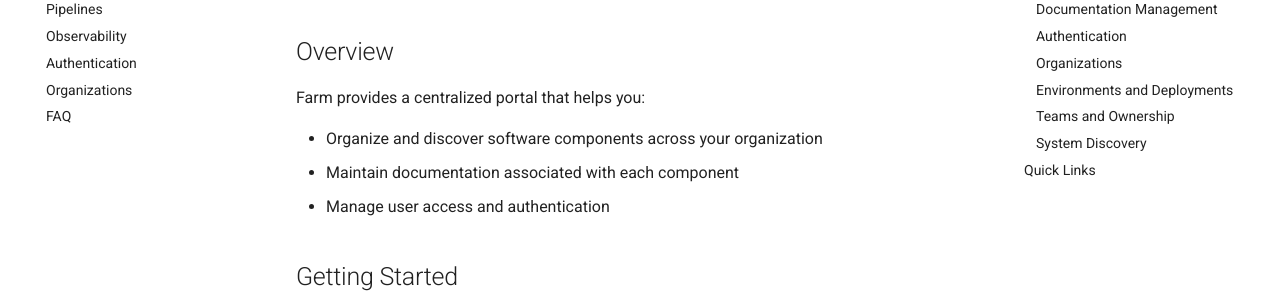
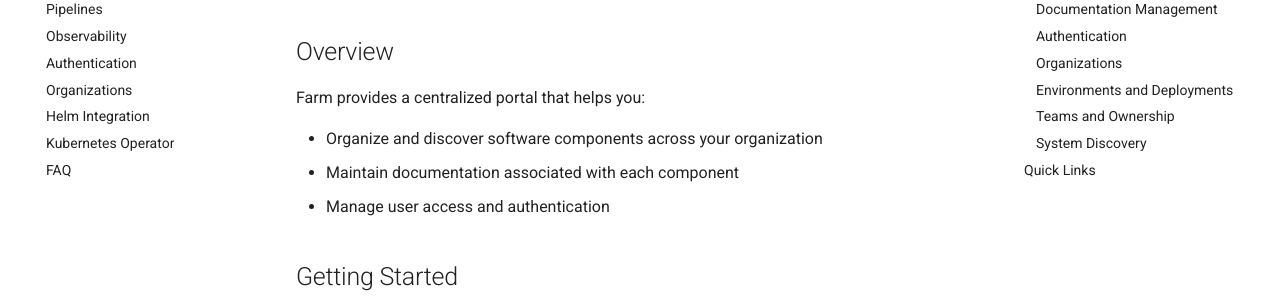
Before and after one commit to Ops-Talks/farm, an MkDocs documentation site: the page built from docs/user-guide/index.md, in a window 1280 px wide. Shown: the part 285-585 px from the top of the page. Built offline with MkDocs 1.6.1 and Material for MkDocs 9.7.7, drawn with Linux system fonts in a browser that asks for light colours; comment, search, counter and statistics services are not loaded; some of the changed lines change nothing that is shown.

Commit message:
DOC-1: add Helm Integration, Kubernetes Operator to User Guide nav and Audit Log, Helm, Kubernetes APIs to API Reference nav in mkdocs.yml

```diff
--- a/mkdocs.yml
+++ b/mkdocs.yml
@@ -86,6 +86,8 @@
     - Observability: user-guide/observability.md
     - Authentication: user-guide/authentication.md
     - Organizations: user-guide/organizations.md
+    - Helm Integration: user-guide/helm-integration.md
+    - Kubernetes Operator: user-guide/kubernetes-operator.md
     - FAQ: user-guide/faq.md
   - Developer Guide:
     - developer-guide/index.md
@@ -121,6 +123,9 @@
     - Pipelines API: api-reference/pipelines.md
     - Observability API: api-reference/observability.md
     - Analytics API: api-reference/analytics.md
+    - Audit Log API: api-reference/audit-log.md
+    - Helm API: api-reference/helm.md
+    - Kubernetes API: api-reference/kubernetes.md
 
 extra_css:
   - stylesheets/extra.css
```
